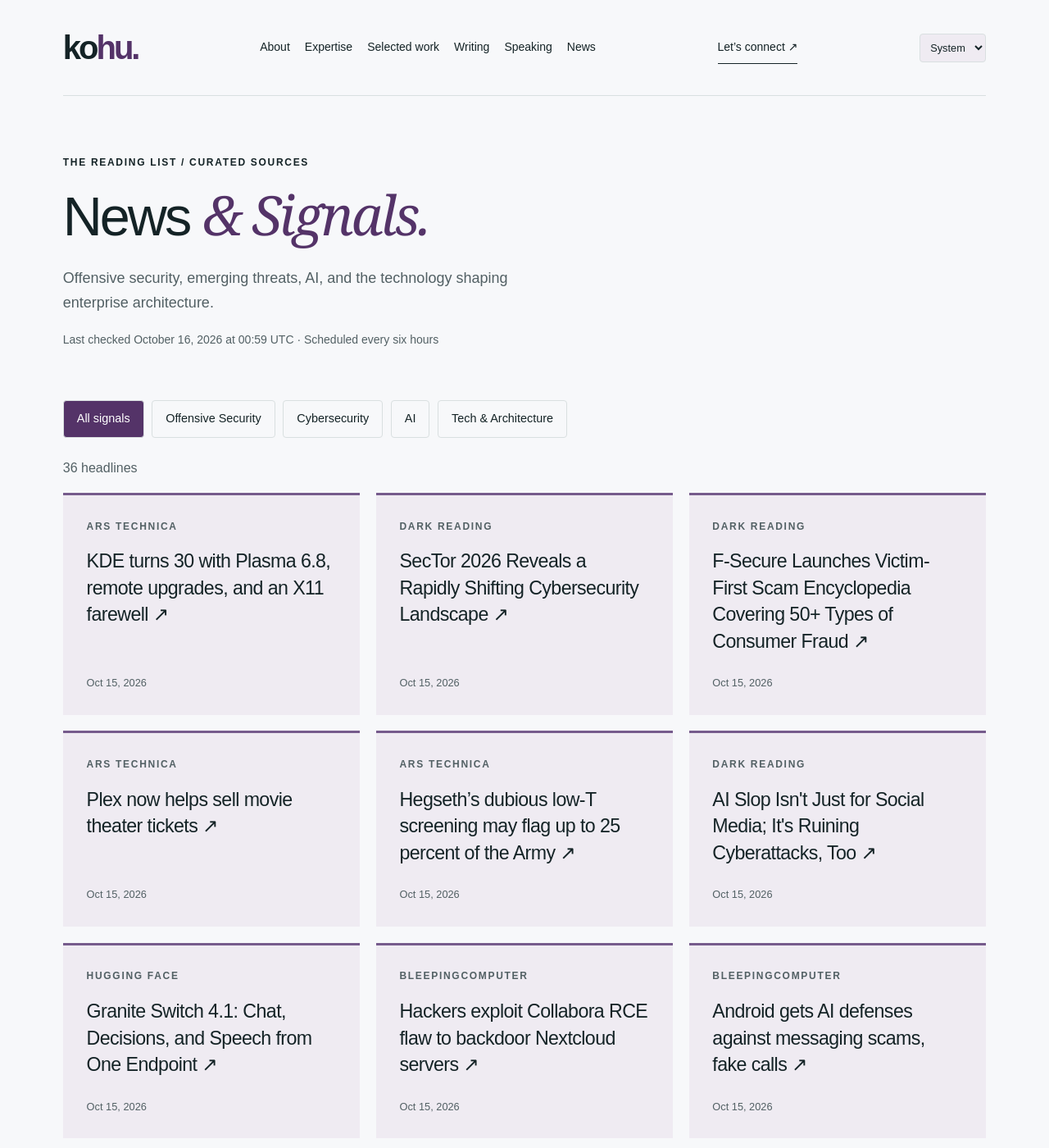
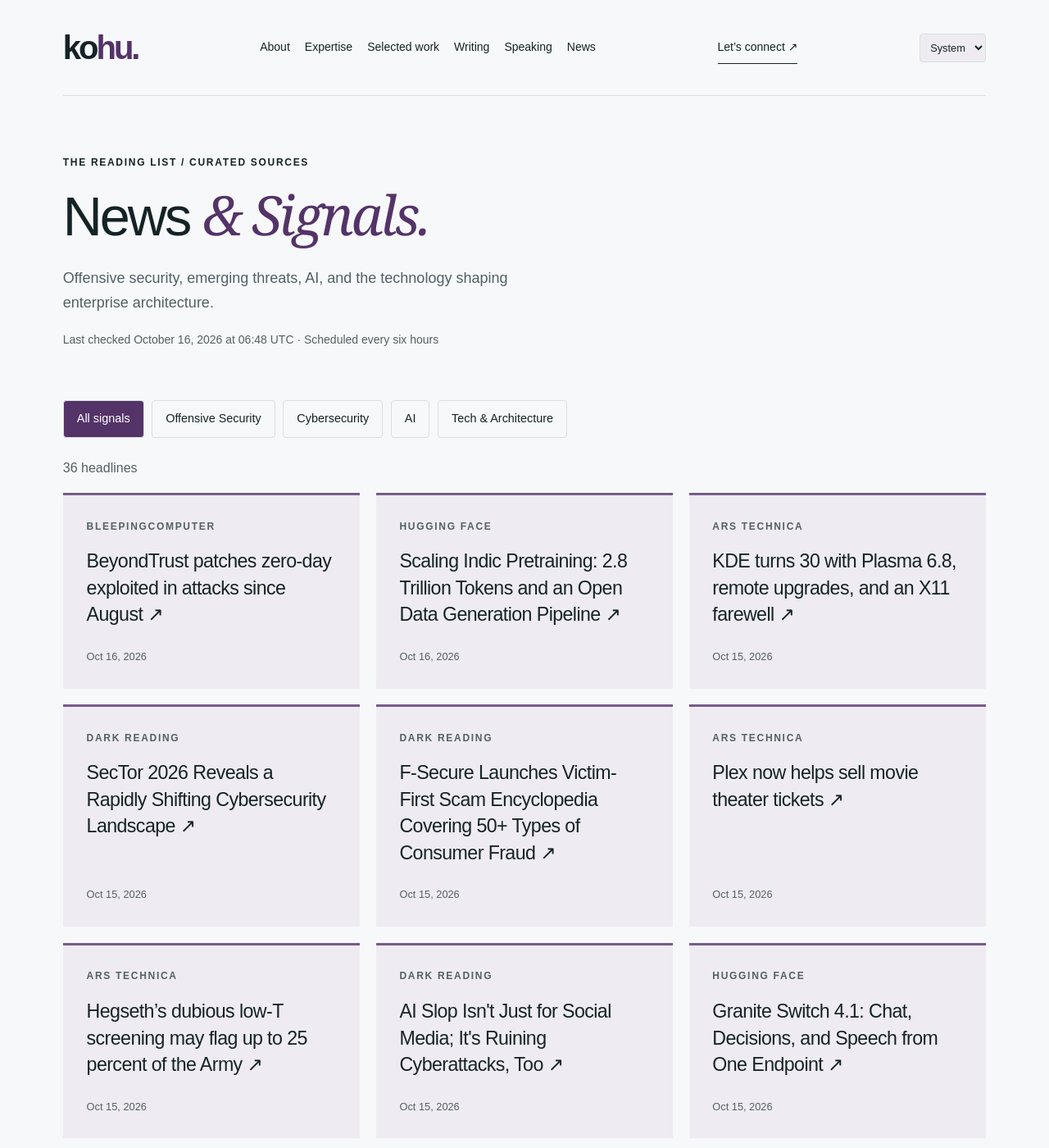
Before and after one commit to hntk/hntk.github.io, a Jekyll site: the page built from news/index.html, in a window 1280 px wide and 1400 px high. Shown: the whole window at 82% size. Built offline with Jekyll 4.4.1, drawn with Linux system fonts in a browser that asks for light colours; part of the change alters nothing that is shown; some of the changed text lies outside the part shown.

Commit message:
Refresh News and Signals

```diff
--- a/_data/news.json
+++ b/_data/news.json
@@ -1,6 +1,22 @@
 {
-  "updated": "2026-10-16T00:59:17.348524+00:00",
+  "updated": "2026-10-16T06:48:30.410067+00:00",
   "items": [
+    {
+      "title": "BeyondTrust patches zero-day exploited in attacks since August",
+      "url": "https://www.bleepingcomputer.com/news/security/beyondtrust-patches-zero-day-exploited-in-attacks-since-august/",
+      "published": "2026-10-16T06:18:08+00:00",
+      "source": "BleepingComputer",
+      "source_id": "bleepingcomputer",
+      "category": "cybersecurity"
+    },
+    {
+      "title": "Scaling Indic Pretraining: 2.8 Trillion Tokens and an Open Data Generation Pipeline",
+      "url": "https://huggingface.co/blog/nvidia/scaling-indic-pretraining",
+      "published": "2026-10-16T01:44:47+00:00",
+      "source": "Hugging Face",
+      "source_id": "hugging-face",
+      "category": "ai"
+    },
     {
       "title": "KDE turns 30 with Plasma 6.8, remote upgrades, and an X11 farewell",
       "url": "https://arstechnica.com/gadgets/2026/10/kde-turns-30-with-plasma-6-8-remote-upgrades-and-an-x11-farewell/",
@@ -80,14 +96,6 @@
       "source": "Simon Willison",
       "source_id": "simon-willison",
       "category": "ai"
-    },
-    {
-      "title": "Hackers hijack D-Link, Ubiquiti devices to resell your stolen bandwidth",
-      "url": "https://www.bleepingcomputer.com/news/security/hackers-hijack-d-link-ubiquiti-devices-to-resell-your-stolen-bandwidth/",
-      "published": "2026-10-15T18:20:59+00:00",
-      "source": "BleepingComputer",
-      "source_id": "bleepingcomputer",
-      "category": "cybersecurity"
     },
     {
       "title": "A fully programmable secure web gateway",
@@ -172,14 +180,6 @@
     {
       "title": "Welcome Muse Spark Open: open-weight frontier multimodal mixture-of-experts model from Meta",
       "url": "https://huggingface.co/blog/meta-muse-spark-open",
-      "published": "2026-10-15T00:00:00+00:00",
-      "source": "Hugging Face",
-      "source_id": "hugging-face",
-      "category": "ai"
-    },
-    {
-      "title": "Welcome FLUX.3 Image Klein in Diffusers",
-      "url": "https://huggingface.co/blog/flux-3",
       "published": "2026-10-15T00:00:00+00:00",
       "source": "Hugging Face",
       "source_id": "hugging-face",
@@ -295,79 +295,79 @@
       "id": "ars-technica",
       "name": "Ars Technica",
       "status": "ok",
-      "last_success": "2026-10-16T00:59:17.348524+00:00"
+      "last_success": "2026-10-16T06:48:30.410067+00:00"
     },
     {
       "id": "bleepingcomputer",
       "name": "BleepingComputer",
       "status": "ok",
-      "last_success": "2026-10-16T00:59:17.348524+00:00"
+      "last_success": "2026-10-16T06:48:30.410067+00:00"
     },
     {
       "id": "cloudflare",
       "name": "Cloudflare",
       "status": "ok",
-      "last_success": "2026-10-16T00:59:17.348524+00:00"
+      "last_success": "2026-10-16T06:48:30.410067+00:00"
     },
     {
       "id": "dark-reading",
       "name": "Dark Reading",
       "status": "ok",
-      "last_success": "2026-10-16T00:59:17.348524+00:00"
+      "last_success": "2026-10-16T06:48:30.410067+00:00"
     },
     {
       "id": "hugging-face",
       "name": "Hugging Face",
       "status": "ok",
-      "last_success": "2026-10-16T00:59:17.348524+00:00"
+      "last_success": "2026-10-16T06:48:30.410067+00:00"
     },
     {
       "id": "microsoft-research",
       "name": "Microsoft Research",
       "status": "ok",
-      "last_success": "2026-10-16T00:59:17.348524+00:00"
+      "last_success": "2026-10-16T06:48:30.410067+00:00"
     },
     {
       "id": "nvidia",
       "name": "NVIDIA",
       "status": "ok",
-      "last_success": "2026-10-16T00:59:17.348524+00:00"
+      "last_success": "2026-10-16T06:48:30.410067+00:00"
     },
     {
       "id": "portswigger",
       "name": "PortSwigger Research",
       "status": "ok",
-      "last_success": "2026-10-16T00:59:17.348524+00:00"
+      "last_success": "2026-10-16T06:48:30.410067+00:00"
     },
     {
       "id": "schneier",
       "name": "Schneier on Security",
       "status": "ok",
-      "last_success": "2026-10-16T00:59:17.348524+00:00"
+      "last_success": "2026-10-16T06:48:30.410067+00:00"
     },
     {
       "id": "simon-willison",
       "name": "Simon Willison",
       "status": "ok",
-      "last_success": "2026-10-16T00:59:17.348524+00:00"
+      "last_success": "2026-10-16T06:48:30.410067+00:00"
     },
     {
       "id": "specterops",
       "name": "SpecterOps",
       "status": "ok",
-      "last_success": "2026-10-16T00:59:17.348524+00:00"
+      "last_success": "2026-10-16T06:48:30.410067+00:00"
     },
     {
       "id": "trail-of-bits",
       "name": "Trail of Bits",
       "status": "ok",
-      "last_success": "2026-10-16T00:59:17.348524+00:00"
+      "last_success": "2026-10-16T06:48:30.410067+00:00"
     },
     {
       "id": "wired",
       "name": "WIRED Security",
       "status": "ok",
-      "last_success": "2026-10-16T00:59:17.348524+00:00"
+      "last_success": "2026-10-16T06:48:30.410067+00:00"
     }
   ]
 }
```
